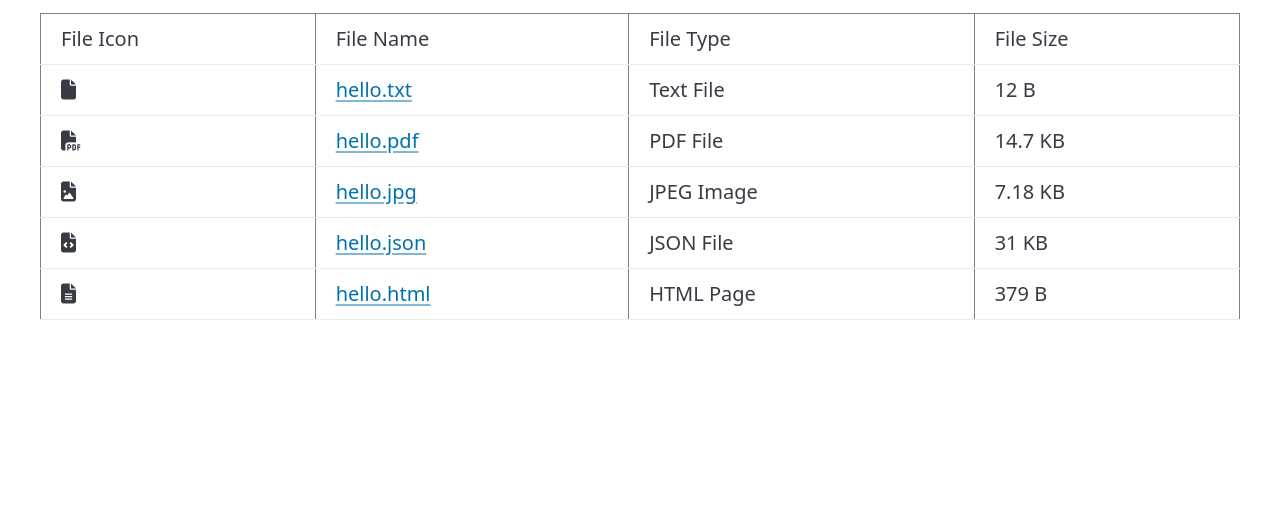
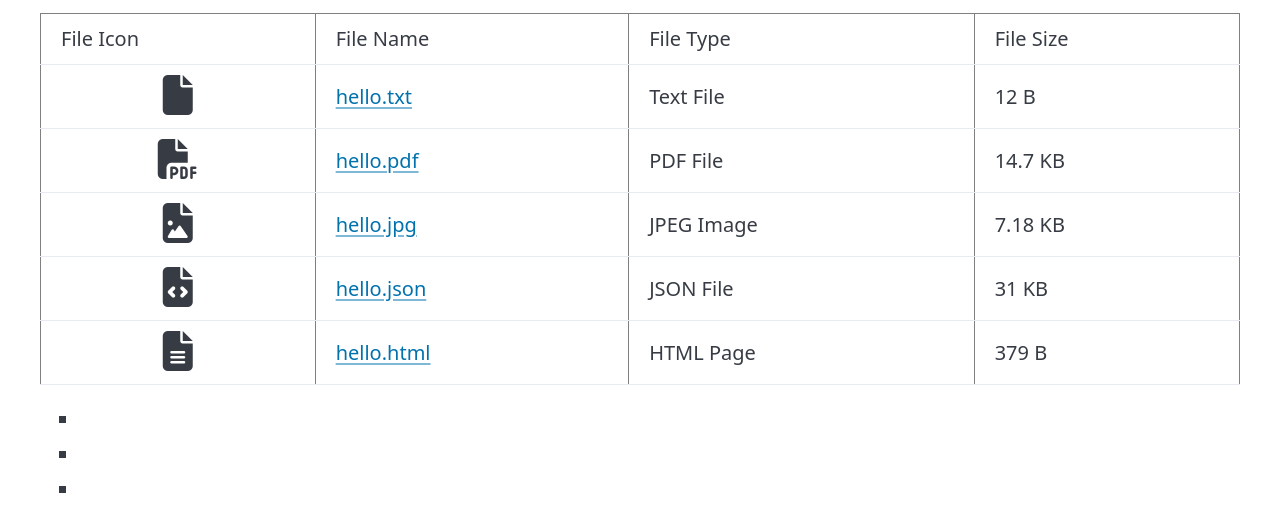
Before and after one commit to umrua/file-browser, a plain HTML site: page index.html in a window 1280 px wide. Shown: the part 72-604 px from the top of the page. Drawn offline with nearby package versions, Linux system fonts and the light colour scheme.

Commit message:
Icon enlargement

```diff
--- a/index.html
+++ b/index.html
@@ -10,6 +10,16 @@
     <!-- FontAwesome CDN -->
     <link rel="stylesheet" href="https://cdnjs.cloudflare.com/ajax/libs/font-awesome/6.4.2/css/all.min.css">
     <title>File Browser</title>
+    <style>
+      .file-icon-cell {
+        text-align: center;
+        vertical-align: middle;
+      }
+      .file-icon-cell i {
+        font-size: 2em;
+        display: inline-block;
+      }
+    </style>
   </head>
   <body>
     <main class="container">
@@ -22,36 +32,41 @@
           <th>File Size</th>
         </tr>
         <tr>
-          <td><i class="fa-solid fa-file"></i></td>
+          <td class="file-icon-cell"><i class="fa-solid fa-file"></i></td>
           <td><a href="hello.txt" target="_blank">hello.txt</a></td>
           <td>Text File</td>
           <td>12 B</td>
         </tr>
         <tr>
-          <td><i class="fa-solid fa-file-pdf"></i></td>
+          <td class="file-icon-cell"><i class="fa-solid fa-file-pdf"></i></td>
           <td><a href="hello.pdf" target="_blank">hello.pdf</a></td>
           <td>PDF File</td>
           <td>14.7 KB</td>
         </tr>
         <tr>
-          <td><i class="fa-solid fa-file-image"></i></td>
+          <td class="file-icon-cell"><i class="fa-solid fa-file-image"></i></td>
           <td><a href="hello.jpg" target="_blank">hello.jpg</a></td>
           <td>JPEG Image</td>
           <td>7.18 KB</td>
         </tr>
         <tr>
-          <td><i class="fa-solid fa-file-code"></i></td>
+          <td class="file-icon-cell"><i class="fa-solid fa-file-code"></i></td>
           <td><a href="hello.json" target="_blank">hello.json</a></td>
           <td>JSON File</td>
           <td>31 KB</td>
         </tr>
         <tr>
-          <td><i class="fa-solid fa-file-lines"></i></td>
+          <td class="file-icon-cell"><i class="fa-solid fa-file-lines"></i></td>
           <td><a href="hello.html" target="_blank">hello.html</a></td>
           <td>HTML Page</td>
           <td>379 B</td>
         </tr>
       </table>
+      <ul>
+        <li></li>
+        <li></li>
+        <li></li>
+      </ul>
     </main>
   </body>
 </html>
```
